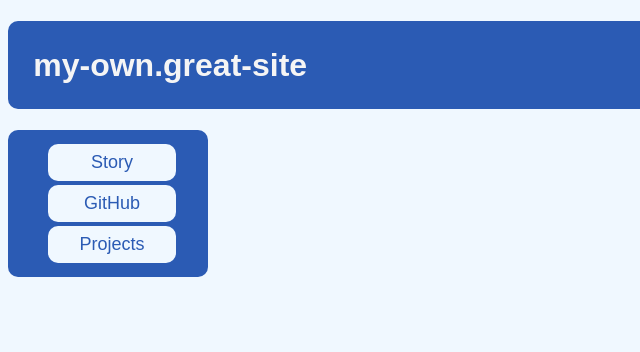
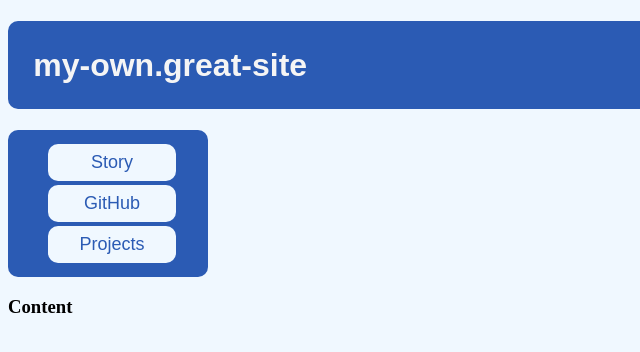
Before and after one commit to s0lda/s0lda.github.io, a plain HTML site: page index.html in a window 1280 px wide. Shown: the full height of the page, 0-640 px from the left. Drawn offline with Linux system fonts and the light colour scheme.

Commit message:
Update index.html

```diff
--- a/index.html
+++ b/index.html
@@ -9,7 +9,7 @@
     <link rel="stylesheet" href="css/main.css">
 
     <title>my-own.great-site</title>
-    <link rel="icon" type="image/x-icon" href="/images/favicon.ico">
+    <link rel="icon" type="image/x-icon" href="images/favicon.ico">
 </head>
 <body>
     <h1 class="title">my-own.great-site</h1>
@@ -20,5 +20,8 @@
             <a href=""><li class="side_menu_item">Projects</li></a>
         </ul>
     </div>
+    <div class="main_panel">
+        <h3 class="main_panel">Content</h3>
+    </div>
 </body>
 </html>
```
